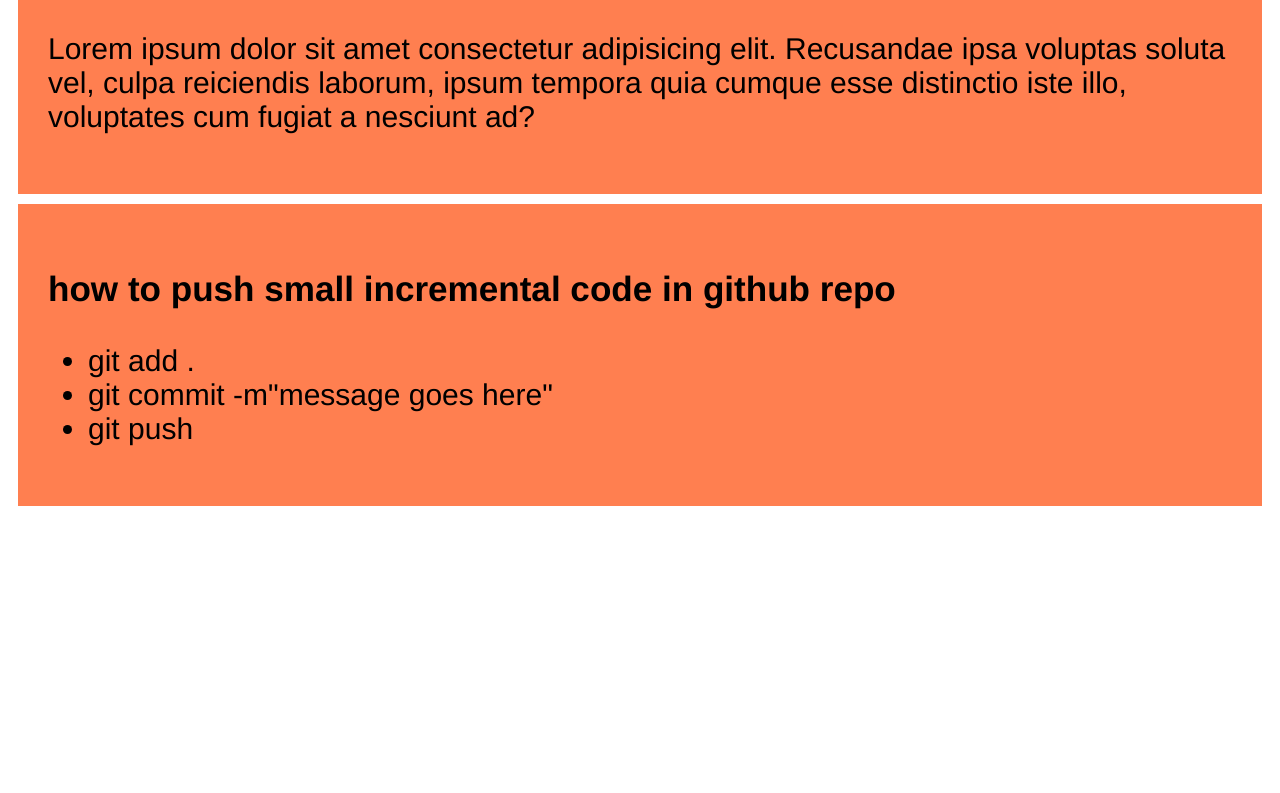
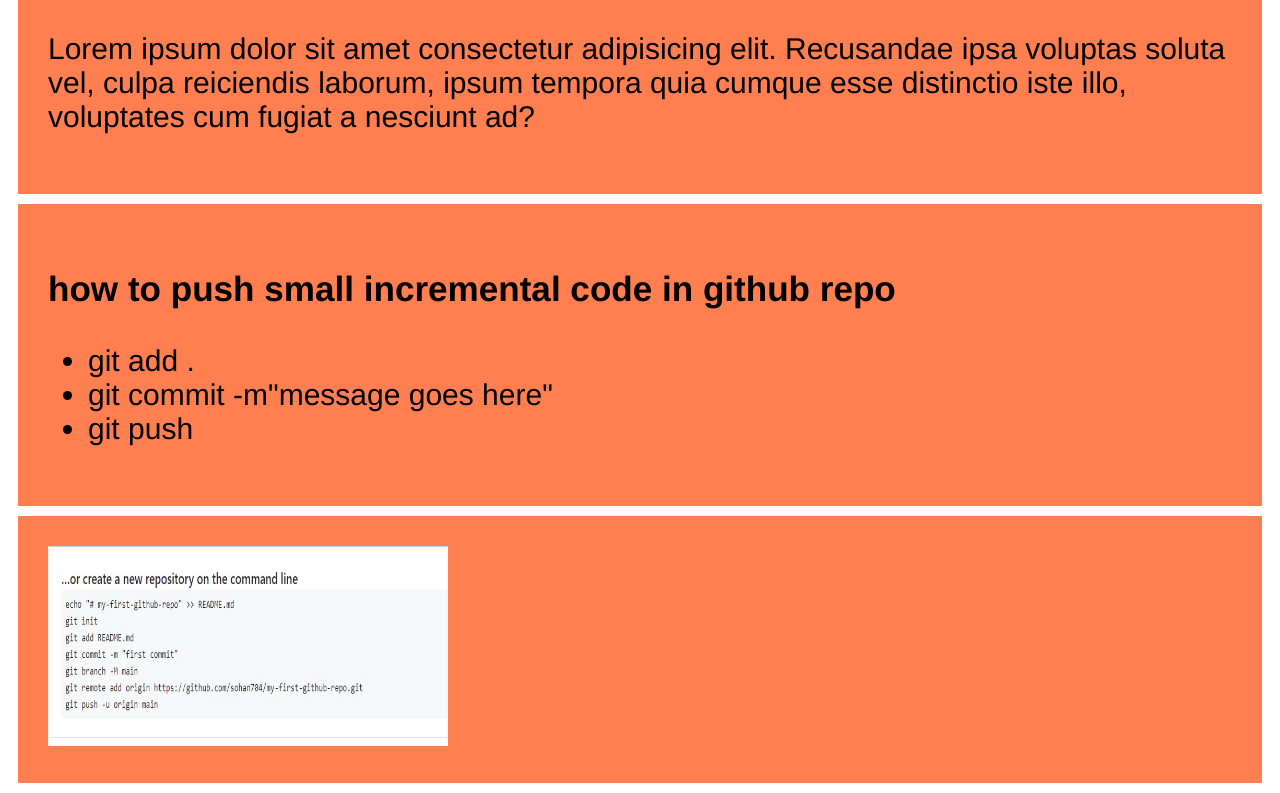
Before and after one commit to sohan704/my-first-website, a plain HTML site: page index.html in a window 1280 px wide. Shown: the part 1055-1848 px from the top of the page. Before the commit the page ends 1571 px from the top, so only its background shows below. Drawn offline with Linux system fonts and the light colour scheme.

Commit message:
image changed

```diff
--- a/index.html
+++ b/index.html
@@ -31,5 +31,9 @@
       <li>git push</li>
      </ul>
    </div>
+   <div>
+
+    <img src="github_repo.jpg" alt="" class="photo">
+   </div>
 </body>
 </html>
--- a/stle.css
+++ b/stle.css
@@ -5,3 +5,7 @@ div{
   font-family: 'Franklin Gothic Medium', 'Arial Narrow', Arial, sans-serif;
   font-size: 30px;
 }
+.photo{
+  height: 200px;
+  width: 400px;
+}
```
Also changed, not shown: github_repo.jpg (added).
